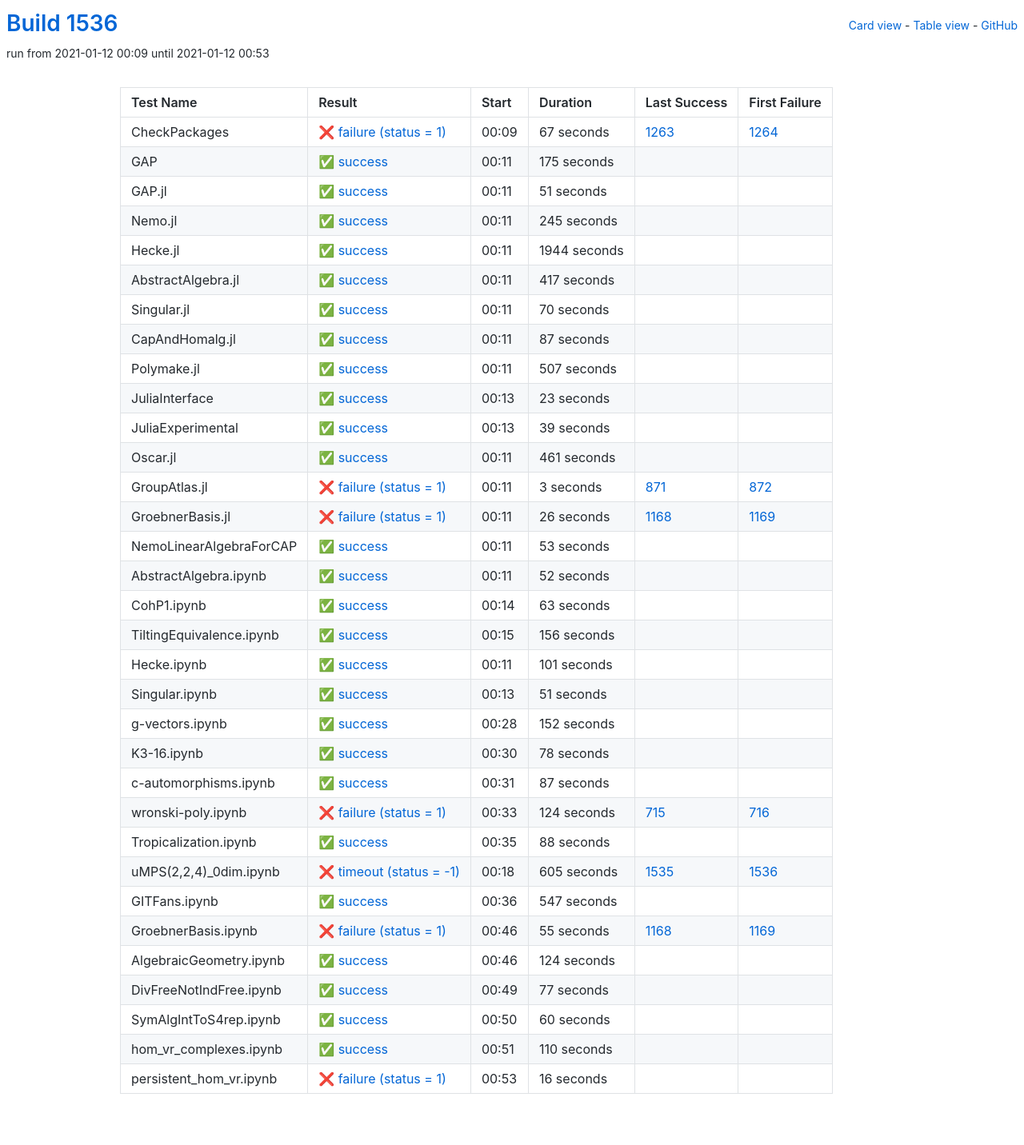
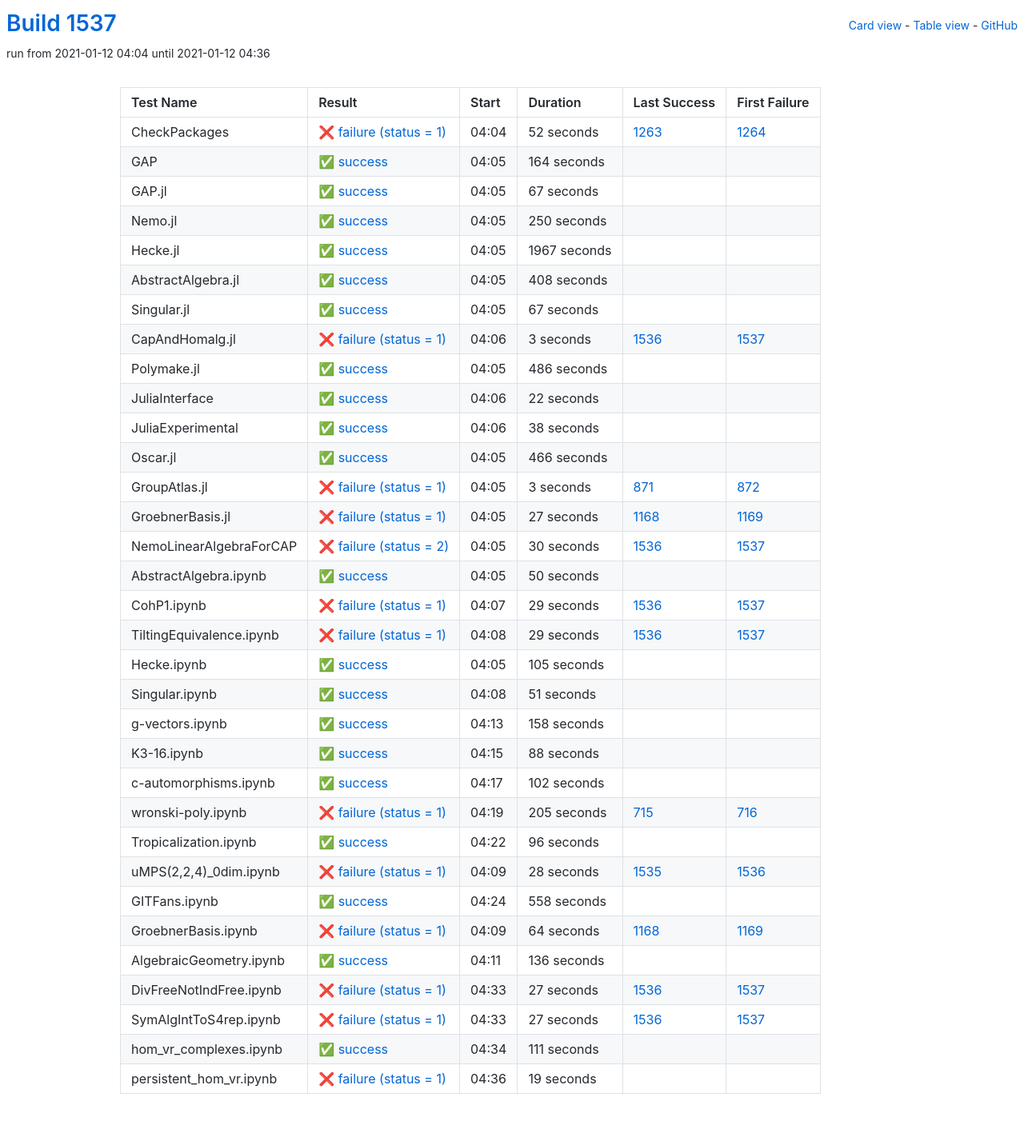
Before and after one commit to oscar-system/oscar-ci-status-stable, a Jekyll site: the page built from table.html, in a window 1280 px wide. Shown: the whole page at 80% size. Built offline with Jekyll 4.4.1, drawn with Linux system fonts in a browser that asks for light colours.

Commit message:
Build #1537

```diff
--- a/_data/ci.yml
+++ b/_data/ci.yml
@@ -1,6 +1,6 @@
 ---
-build: 1536
-build_url: https://oscarci.mathematik.uni-kl.de/job/oscar-stable/1536/
+build: 1537
+build_url: https://oscarci.mathematik.uni-kl.de/job/oscar-stable/1537/
 job: oscar-stable
 organization: oscar-system
 repo: oscar-ci-status-stable
@@ -8,152 +8,152 @@ repourl: https://github.com/oscar-system/oscar-ci-status-stable
 tests:
 - name: CheckPackages
   id: checkpackages
-  log: https://oscarci.mathematik.uni-kl.de/job/oscar-stable/1536/artifact/logs/build-1536/CheckPackages.log
-  start: 2021-01-12 00:09
+  log: https://oscarci.mathematik.uni-kl.de/job/oscar-stable/1537/artifact/logs/build-1537/CheckPackages.log
+  start: 2021-01-12 04:04
   success: false
   exitcode: 1
   status: failure
-  duration: 67
+  duration: 52
   last_success: 1263
   last_success_url: https://oscarci.mathematik.uni-kl.de/job/oscar-stable/1263/
   first_failure: 1264
   first_failure_url: https://oscarci.mathematik.uni-kl.de/job/oscar-stable/1264/
 - name: GAP
   id: gap
-  log: https://oscarci.mathematik.uni-kl.de/job/oscar-stable/1536/artifact/logs/build-1536/GAP.log
-  start: 2021-01-12 00:11
+  log: https://oscarci.mathematik.uni-kl.de/job/oscar-stable/1537/artifact/logs/build-1537/GAP.log
+  start: 2021-01-12 04:05
   success: true
   exitcode: 0
   status: success
-  duration: 175
+  duration: 164
   last_success: false
   last_success_url:
   first_failure: false
   first_failure_url:
 - name: GAP.jl
   id: gap-jl
-  log: https://oscarci.mathematik.uni-kl.de/job/oscar-stable/1536/artifact/logs/build-1536/GAP.jl.log
-  start: 2021-01-12 00:11
+  log: https://oscarci.mathematik.uni-kl.de/job/oscar-stable/1537/artifact/logs/build-1537/GAP.jl.log
+  start: 2021-01-12 04:05
   success: true
   exitcode: 0
   status: success
-  duration: 51
+  duration: 67
   last_success: false
   last_success_url:
   first_failure: false
   first_failure_url:
 - name: Nemo.jl
   id: nemo-jl
-  log: https://oscarci.mathematik.uni-kl.de/job/oscar-stable/1536/artifact/logs/build-1536/Nemo.jl.log
-  start: 2021-01-12 00:11
+  log: https://oscarci.mathematik.uni-kl.de/job/oscar-stable/1537/artifact/logs/build-1537/Nemo.jl.log
+  start: 2021-01-12 04:05
   success: true
   exitcode: 0
   status: success
-  duration: 245
+  duration: 250
   last_success: false
   last_success_url:
   first_failure: false
   first_failure_url:
 - name: Hecke.jl
   id: hecke-jl
-  log: https://oscarci.mathematik.uni-kl.de/job/oscar-stable/1536/artifact/logs/build-1536/Hecke.jl.log
-  start: 2021-01-12 00:11
+  log: https://oscarci.mathematik.uni-kl.de/job/oscar-stable/1537/artifact/logs/build-1537/Hecke.jl.log
+  start: 2021-01-12 04:05
   success: true
   exitcode: 0
   status: success
-  duration: 1944
+  duration: 1967
   last_success: false
   last_success_url:
   first_failure: false
   first_failure_url:
 - name: AbstractAlgebra.jl
   id: abstractalgebra-jl
-  log: https://oscarci.mathematik.uni-kl.de/job/oscar-stable/1536/artifact/logs/build-1536/AbstractAlgebra.jl.log
-  start: 2021-01-12 00:11
+  log: https://oscarci.mathematik.uni-kl.de/job/oscar-stable/1537/artifact/logs/build-1537/AbstractAlgebra.jl.log
+  start: 2021-01-12 04:05
   success: true
   exitcode: 0
   status: success
-  duration: 417
+  duration: 408
   last_success: false
   last_success_url:
   first_failure: false
   first_failure_url:
 - name: Singular.jl
   id: singular-jl
-  log: https://oscarci.mathematik.uni-kl.de/job/oscar-stable/1536/artifact/logs/build-1536/Singular.jl.log
-  start: 2021-01-12 00:11
+  log: https://oscarci.mathematik.uni-kl.de/job/oscar-stable/1537/artifact/logs/build-1537/Singular.jl.log
+  start: 2021-01-12 04:05
   success: true
   exitcode: 0
   status: success
-  duration: 70
+  duration: 67
   last_success: false
   last_success_url:
   first_failure: false
   first_failure_url:
 - name: CapAndHomalg.jl
   id: capandhomalg-jl
-  log: https://oscarci.mathematik.uni-kl.de/job/oscar-stable/1536/artifact/logs/build-1536/CapAndHomalg.jl.log
-  start: 2021-01-12 00:11
+  log: https://oscarci.mathematik.uni-kl.de/job/oscar-stable/1537/artifact/logs/build-1537/CapAndHomalg.jl.log
+  start: 2021-01-12 04:06
+  success: false
+  exitcode: 1
+  status: failure
+  duration: 3
+  last_success: 1536
+  last_success_url: https://oscarci.mathematik.uni-kl.de/job/oscar-stable/1536/
+  first_failure: 1537
+  first_failure_url: https://oscarci.mathematik.uni-kl.de/job/oscar-stable/1537/
+- name: Polymake.jl
+  id: polymake-jl
+  log: https://oscarci.mathematik.uni-kl.de/job/oscar-stable/1537/artifact/logs/build-1537/Polymake.jl.log
+  start: 2021-01-12 04:05
   success: true
   exitcode: 0
   status: success
-  duration: 87
-  last_success: false
-  last_success_url:
-  first_failure: false
-  first_failure_url:
-- name: Polymake.jl
-  id: polymake-jl
-  log: https://oscarci.mathematik.uni-kl.de/job/oscar-stable/1536/artifact/logs/build-1536/Polymake.jl.log
-  start: 2021-01-12 00:11
-  success: true
-  exitcode: 0
-  status: success
-  duration: 507
+  duration: 486
   last_success: false
   last_success_url:
   first_failure: false
   first_failure_url:
 - name: JuliaInterface
   id: juliainterface
-  log: https://oscarci.mathematik.uni-kl.de/job/oscar-stable/1536/artifact/logs/build-1536/JuliaInterface.log
-  start: 2021-01-12 00:13
+  log: https://oscarci.mathematik.uni-kl.de/job/oscar-stable/1537/artifact/logs/build-1537/JuliaInterface.log
+  start: 2021-01-12 04:06
   success: true
   exitcode: 0
   status: success
-  duration: 23
+  duration: 22
   last_success: false
   last_success_url:
   first_failure: false
   first_failure_url:
 - name: JuliaExperimental
   id: juliaexperimental
-  log: https://oscarci.mathematik.uni-kl.de/job/oscar-stable/1536/artifact/logs/build-1536/JuliaExperimental.log
-  start: 2021-01-12 00:13
+  log: https://oscarci.mathematik.uni-kl.de/job/oscar-stable/1537/artifact/logs/build-1537/JuliaExperimental.log
+  start: 2021-01-12 04:06
   success: true
   exitcode: 0
   status: success
-  duration: 39
+  duration: 38
   last_success: false
   last_success_url:
   first_failure: false
   first_failure_url:
 - name: Oscar.jl
   id: oscar-jl
-  log: https://oscarci.mathematik.uni-kl.de/job/oscar-stable/1536/artifact/logs/build-1536/Oscar.jl.log
-  start: 2021-01-12 00:11
+  log: https://oscarci.mathematik.uni-kl.de/job/oscar-stable/1537/artifact/logs/build-1537/Oscar.jl.log
+  start: 2021-01-12 04:05
   success: true
   exitcode: 0
   status: success
-  duration: 461
+  duration: 466
   last_success: false
   last_success_url:
   first_failure: false
   first_failure_url:
 - name: GroupAtlas.jl
   id: groupatlas-jl
-  log: https://oscarci.mathematik.uni-kl.de/job/oscar-stable/1536/artifact/logs/build-1536/GroupAtlas.jl.log
-  start: 2021-01-12 00:11
+  log: https://oscarci.mathematik.uni-kl.de/job/oscar-stable/1537/artifact/logs/build-1537/GroupAtlas.jl.log
+  start: 2021-01-12 04:05
   success: false
   exitcode: 1
   status: failure
@@ -164,80 +164,80 @@ tests:
   first_failure_url: https://oscarci.mathematik.uni-kl.de/job/oscar-stable/872/
 - name: GroebnerBasis.jl
   id: groebnerbasis-jl
-  log: https://oscarci.mathematik.uni-kl.de/job/oscar-stable/1536/artifact/logs/build-1536/GroebnerBasis.jl.log
-  start: 2021-01-12 00:11
+  log: https://oscarci.mathematik.uni-kl.de/job/oscar-stable/1537/artifact/logs/build-1537/GroebnerBasis.jl.log
+  start: 2021-01-12 04:05
   success: false
   exitcode: 1
   status: failure
-  duration: 26
+  duration: 27
   last_success: 1168
   last_success_url: https://oscarci.mathematik.uni-kl.de/job/oscar-stable/1168/
   first_failure: 1169
   first_failure_url: https://oscarci.mathematik.uni-kl.de/job/oscar-stable/1169/
 - name: NemoLinearAlgebraForCAP
   id: nemolinearalgebraforcap
-  log: https://oscarci.mathematik.uni-kl.de/job/oscar-stable/1536/artifact/logs/build-1536/NemoLinearAlgebraForCAP.log
-  start: 2021-01-12 00:11
+  log: https://oscarci.mathematik.uni-kl.de/job/oscar-stable/1537/artifact/logs/build-1537/NemoLinearAlgebraForCAP.log
+  start: 2021-01-12 04:05
+  success: false
+  exitcode: 2
+  status: failure
+  duration: 30
+  last_success: 1536
+  last_success_url: https://oscarci.mathematik.uni-kl.de/job/oscar-stable/1536/
+  first_failure: 1537
+  first_failure_url: https://oscarci.mathematik.uni-kl.de/job/oscar-stable/1537/
+- name: AbstractAlgebra.ipynb
+  id: abstractalgebra-ipynb
+  log: https://oscarci.mathematik.uni-kl.de/job/oscar-stable/1537/artifact/logs/build-1537/AbstractAlgebra.ipynb.log
+  start: 2021-01-12 04:05
   success: true
   exitcode: 0
   status: success
-  duration: 53
-  last_success: false
-  last_success_url:
-  first_failure: false
-  first_failure_url:
-- name: AbstractAlgebra.ipynb
-  id: abstractalgebra-ipynb
-  log: https://oscarci.mathematik.uni-kl.de/job/oscar-stable/1536/artifact/logs/build-1536/AbstractAlgebra.ipynb.log
-  start: 2021-01-12 00:11
-  success: true
-  exitcode: 0
-  status: success
-  duration: 52
+  duration: 50
   last_success: false
   last_success_url:
   first_failure: false
   first_failure_url:
 - name: CohP1.ipynb
   id: cohp1-ipynb
-  log: https://oscarci.mathematik.uni-kl.de/job/oscar-stable/1536/artifact/logs/build-1536/CohP1.ipynb.log
-  start: 2021-01-12 00:14
+  log: https://oscarci.mathematik.uni-kl.de/job/oscar-stable/1537/artifact/logs/build-1537/CohP1.ipynb.log
+  start: 2021-01-12 04:07
+  success: false
+  exitcode: 1
+  status: failure
+  duration: 29
+  last_success: 1536
+  last_success_url: https://oscarci.mathematik.uni-kl.de/job/oscar-stable/1536/
+  first_failure: 1537
+  first_failure_url: https://oscarci.mathematik.uni-kl.de/job/oscar-stable/1537/
+- name: TiltingEquivalence.ipynb
+  id: tiltingequivalence-ipynb
+  log: https://oscarci.mathematik.uni-kl.de/job/oscar-stable/1537/artifact/logs/build-1537/TiltingEquivalence.ipynb.log
+  start: 2021-01-12 04:08
+  success: false
+  exitcode: 1
+  status: failure
+  duration: 29
+  last_success: 1536
+  last_success_url: https://oscarci.mathematik.uni-kl.de/job/oscar-stable/1536/
+  first_failure: 1537
+  first_failure_url: https://oscarci.mathematik.uni-kl.de/job/oscar-stable/1537/
+- name: Hecke.ipynb
+  id: hecke-ipynb
+  log: https://oscarci.mathematik.uni-kl.de/job/oscar-stable/1537/artifact/logs/build-1537/Hecke.ipynb.log
+  start: 2021-01-12 04:05
   success: true
   exitcode: 0
   status: success
-  duration: 63
-  last_success: false
-  last_success_url:
-  first_failure: false
-  first_failure_url:
-- name: TiltingEquivalence.ipynb
-  id: tiltingequivalence-ipynb
-  log: https://oscarci.mathematik.uni-kl.de/job/oscar-stable/1536/artifact/logs/build-1536/TiltingEquivalence.ipynb.log
-  start: 2021-01-12 00:15
-  success: true
-  exitcode: 0
-  status: success
-  duration: 156
-  last_success: false
-  last_success_url:
-  first_failure: false
-  first_failure_url:
-- name: Hecke.ipynb
-  id: hecke-ipynb
-  log: https://oscarci.mathematik.uni-kl.de/job/oscar-stable/1536/artifact/logs/build-1536/Hecke.ipynb.log
-  start: 2021-01-12 00:11
-  success: true
-  exitcode: 0
-  status: success
-  duration: 101
+  duration: 105
   last_success: false
   last_success_url:
   first_failure: false
   first_failure_url:
 - name: Singular.ipynb
   id: singular-ipynb
-  log: https://oscarci.mathematik.uni-kl.de/job/oscar-stable/1536/artifact/logs/build-1536/Singular.ipynb.log
-  start: 2021-01-12 00:13
+  log: https://oscarci.mathematik.uni-kl.de/job/oscar-stable/1537/artifact/logs/build-1537/Singular.ipynb.log
+  start: 2021-01-12 04:08
   success: true
   exitcode: 0
   status: success
@@ -248,56 +248,20 @@ tests:
   first_failure_url:
 - name: g-vectors.ipynb
   id: g-vectors-ipynb
-  log: https://oscarci.mathematik.uni-kl.de/job/oscar-stable/1536/artifact/logs/build-1536/g-vectors.ipynb.log
-  start: 2021-01-12 00:28
+  log: https://oscarci.mathematik.uni-kl.de/job/oscar-stable/1537/artifact/logs/build-1537/g-vectors.ipynb.log
+  start: 2021-01-12 04:13
   success: true
   exitcode: 0
   status: success
-  duration: 152
+  duration: 158
   last_success: false
   last_success_url:
   first_failure: false
   first_failure_url:
 - name: K3-16.ipynb
   id: k3-16-ipynb
-  log: https://oscarci.mathematik.uni-kl.de/job/oscar-stable/1536/artifact/logs/build-1536/K3-16.ipynb.log
-  start: 2021-01-12 00:30
-  success: true
-  exitcode: 0
-  status: success
-  duration: 78
-  last_success: false
-  last_success_url:
-  first_failure: false
-  first_failure_url:
-- name: c-automorphisms.ipynb
-  id: c-automorphisms-ipynb
-  log: https://oscarci.mathematik.uni-kl.de/job/oscar-stable/1536/artifact/logs/build-1536/c-automorphisms.ipynb.log
-  start: 2021-01-12 00:31
-  success: true
-  exitcode: 0
-  status: success
-  duration: 87
-  last_success: false
-  last_success_url:
-  first_failure: false
-  first_failure_url:
-- name: wronski-poly.ipynb
-  id: wronski-poly-ipynb
-  log: https://oscarci.mathematik.uni-kl.de/job/oscar-stable/1536/artifact/logs/build-1536/wronski-poly.ipynb.log
-  start: 2021-01-12 00:33
-  success: false
-  exitcode: 1
-  status: failure
-  duration: 124
-  last_success: 715
-  last_success_url: https://oscarci.mathematik.uni-kl.de/job/oscar-stable/715/
-  first_failure: 716
-  first_failure_url: https://oscarci.mathematik.uni-kl.de/job/oscar-stable/716/
-- name: Tropicalization.ipynb
-  id: tropicalization-ipynb
-  log: https://oscarci.mathematik.uni-kl.de/job/oscar-stable/1536/artifact/logs/build-1536/Tropicalization.ipynb.log
-  start: 2021-01-12 00:35
+  log: https://oscarci.mathematik.uni-kl.de/job/oscar-stable/1537/artifact/logs/build-1537/K3-16.ipynb.log
+  start: 2021-01-12 04:15
   success: true
   exitcode: 0
   status: success
@@ -306,98 +270,134 @@ tests:
   last_success_url:
   first_failure: false
   first_failure_url:
+- name: c-automorphisms.ipynb
+  id: c-automorphisms-ipynb
+  log: https://oscarci.mathematik.uni-kl.de/job/oscar-stable/1537/artifact/logs/build-1537/c-automorphisms.ipynb.log
+  start: 2021-01-12 04:17
+  success: true
+  exitcode: 0
+  status: success
+  duration: 102
+  last_success: false
+  last_success_url:
+  first_failure: false
+  first_failure_url:
+- name: wronski-poly.ipynb
+  id: wronski-poly-ipynb
+  log: https://oscarci.mathematik.uni-kl.de/job/oscar-stable/1537/artifact/logs/build-1537/wronski-poly.ipynb.log
+  start: 2021-01-12 04:19
+  success: false
+  exitcode: 1
+  status: failure
+  duration: 205
+  last_success: 715
+  last_success_url: https://oscarci.mathematik.uni-kl.de/job/oscar-stable/715/
+  first_failure: 716
+  first_failure_url: https://oscarci.mathematik.uni-kl.de/job/oscar-stable/716/
+- name: Tropicalization.ipynb
+  id: tropicalization-ipynb
+  log: https://oscarci.mathematik.uni-kl.de/job/oscar-stable/1537/artifact/logs/build-1537/Tropicalization.ipynb.log
+  start: 2021-01-12 04:22
+  success: true
+  exitcode: 0
+  status: success
+  duration: 96
+  last_success: false
+  last_success_url:
+  first_failure: false
+  first_failure_url:
 - name: uMPS(2,2,4)_0dim.ipynb
   id: umps-2-2-4-0dim-ipynb
-  log: https://oscarci.mathematik.uni-kl.de/job/oscar-stable/1536/artifact/logs/build-1536/uMPS-2-2-4-_0dim.ipynb.log
-  start: 2021-01-12 00:18
+  log: https://oscarci.mathematik.uni-kl.de/job/oscar-stable/1537/artifact/logs/build-1537/uMPS-2-2-4-_0dim.ipynb.log
+  start: 2021-01-12 04:09
   success: false
-  exitcode: -1
-  status: timeout
-  duration: 605
+  exitcode: 1
+  status: failure
+  duration: 28
   last_success: 1535
   last_success_url: https://oscarci.mathematik.uni-kl.de/job/oscar-stable/1535/
   first_failure: 1536
   first_failure_url: https://oscarci.mathematik.uni-kl.de/job/oscar-stable/1536/
 - name: GITFans.ipynb
   id: gitfans-ipynb
-  log: https://oscarci.mathematik.uni-kl.de/job/oscar-stable/1536/artifact/logs/build-1536/GITFans.ipynb.log
-  start: 2021-01-12 00:36
+  log: https://oscarci.mathematik.uni-kl.de/job/oscar-stable/1537/artifact/logs/build-1537/GITFans.ipynb.log
+  start: 2021-01-12 04:24
   success: true
   exitcode: 0
   status: success
-  duration: 547
+  duration: 558
   last_success: false
   last_success_url:
   first_failure: false
   first_failure_url:
 - name: GroebnerBasis.ipynb
   id: groebnerbasis-ipynb
-  log: https://oscarci.mathematik.uni-kl.de/job/oscar-stable/1536/artifact/logs/build-1536/GroebnerBasis.ipynb.log
-  start: 2021-01-12 00:46
+  log: https://oscarci.mathematik.uni-kl.de/job/oscar-stable/1537/artifact/logs/build-1537/GroebnerBasis.ipynb.log
+  start: 2021-01-12 04:09
   success: false
   exitcode: 1
   status: failure
-  duration: 55
+  duration: 64
   last_success: 1168
   last_success_url: https://oscarci.mathematik.uni-kl.de/job/oscar-stable/1168/
   first_failure: 1169
   first_failure_url: https://oscarci.mathematik.uni-kl.de/job/oscar-stable/1169/
 - name: AlgebraicGeometry.ipynb
   id: algebraicgeometry-ipynb
-  log: https://oscarci.mathematik.uni-kl.de/job/oscar-stable/1536/artifact/logs/build-1536/AlgebraicGeometry.ipynb.log
-  start: 2021-01-12 00:46
+  log: https://oscarci.mathematik.uni-kl.de/job/oscar-stable/1537/artifact/logs/build-1537/AlgebraicGeometry.ipynb.log
+  start: 2021-01-12 04:11
   success: true
   exitcode: 0
   status: success
-  duration: 124
+  duration: 136
   last_success: false
   last_success_url:
   first_failure: false
   first_failure_url:
 - name: DivFreeNotIndFree.ipynb
   id: divfreenotindfree-ipynb
-  log: https://oscarci.mathematik.uni-kl.de/job/oscar-stable/1536/artifact/logs/build-1536/DivFreeNotIndFree.ipynb.log
-  start: 2021-01-12 00:49
+  log: https://oscarci.mathematik.uni-kl.de/job/oscar-stable/1537/artifact/logs/build-1537/DivFreeNotIndFree.ipynb.log
+  start: 2021-01-12 04:33
+  success: false
+  exitcode: 1
+  status: failure
+  duration: 27
+  last_success: 1536
+  last_success_url: https://oscarci.mathematik.uni-kl.de/job/oscar-stable/1536/
+  first_failure: 1537
+  first_failure_url: https://oscarci.mathematik.uni-kl.de/job/oscar-stable/1537/
+- name: SymAlgIntToS4rep.ipynb
+  id: symalginttos4rep-ipynb
+  log: https://oscarci.mathematik.uni-kl.de/job/oscar-stable/1537/artifact/logs/build-1537/SymAlgIntToS4rep.ipynb.log
+  start: 2021-01-12 04:33
+  success: false
+  exitcode: 1
+  status: failure
+  duration: 27
+  last_success: 1536
+  last_success_url: https://oscarci.mathematik.uni-kl.de/job/oscar-stable/1536/
+  first_failure: 1537
+  first_failure_url: https://oscarci.mathematik.uni-kl.de/job/oscar-stable/1537/
+- name: hom_vr_complexes.ipynb
+  id: hom-vr-complexes-ipynb
+  log: https://oscarci.mathematik.uni-kl.de/job/oscar-stable/1537/artifact/logs/build-1537/hom_vr_complexes.ipynb.log
+  start: 2021-01-12 04:34
   success: true
   exitcode: 0
   status: success
-  duration: 77
-  last_success: false
-  last_success_url:
-  first_failure: false
-  first_failure_url:
-- name: SymAlgIntToS4rep.ipynb
-  id: symalginttos4rep-ipynb
-  log: https://oscarci.mathematik.uni-kl.de/job/oscar-stable/1536/artifact/logs/build-1536/SymAlgIntToS4rep.ipynb.log
-  start: 2021-01-12 00:50
-  success: true
-  exitcode: 0
-  status: success
-  duration: 60
-  last_success: false
-  last_success_url:
-  first_failure: false
-  first_failure_url:
-- name: hom_vr_complexes.ipynb
-  id: hom-vr-complexes-ipynb
-  log: https://oscarci.mathematik.uni-kl.de/job/oscar-stable/1536/artifact/logs/build-1536/hom_vr_complexes.ipynb.log
-  start: 2021-01-12 00:51
-  success: true
-  exitcode: 0
-  status: success
-  duration: 110
+  duration: 111
   last_success: false
   last_success_url:
   first_failure: false
   first_failure_url:
 - name: persistent_hom_vr.ipynb
   id: persistent-hom-vr-ipynb
-  log: https://oscarci.mathematik.uni-kl.de/job/oscar-stable/1536/artifact/logs/build-1536/persistent_hom_vr.ipynb.log
-  start: 2021-01-12 00:53
+  log: https://oscarci.mathematik.uni-kl.de/job/oscar-stable/1537/artifact/logs/build-1537/persistent_hom_vr.ipynb.log
+  start: 2021-01-12 04:36
   success: false
   exitcode: 1
   status: failure
-  duration: 16
+  duration: 19
   last_success: false
   last_success_url:
   first_failure: false
```
Also changed, not shown: README.md.
